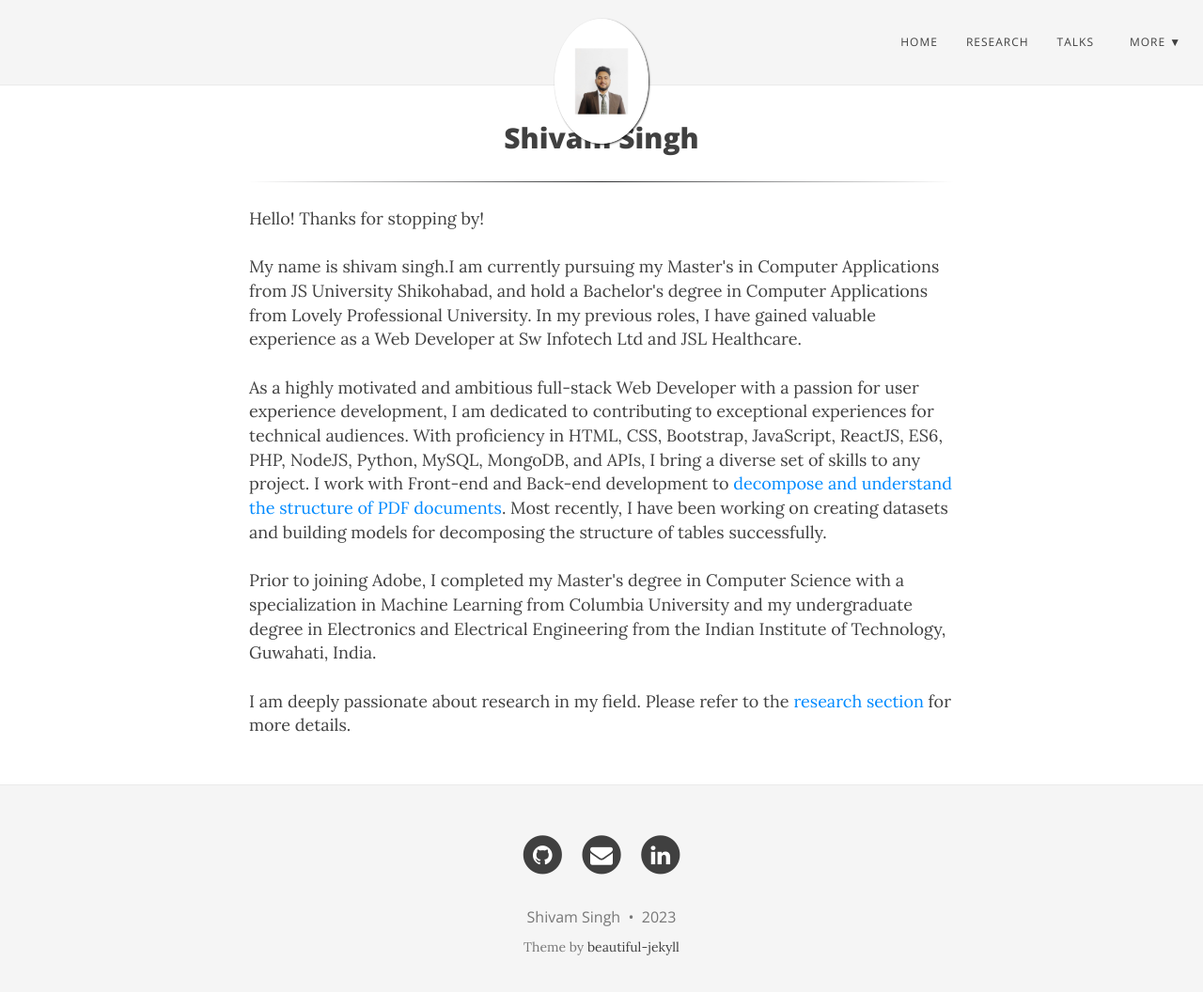
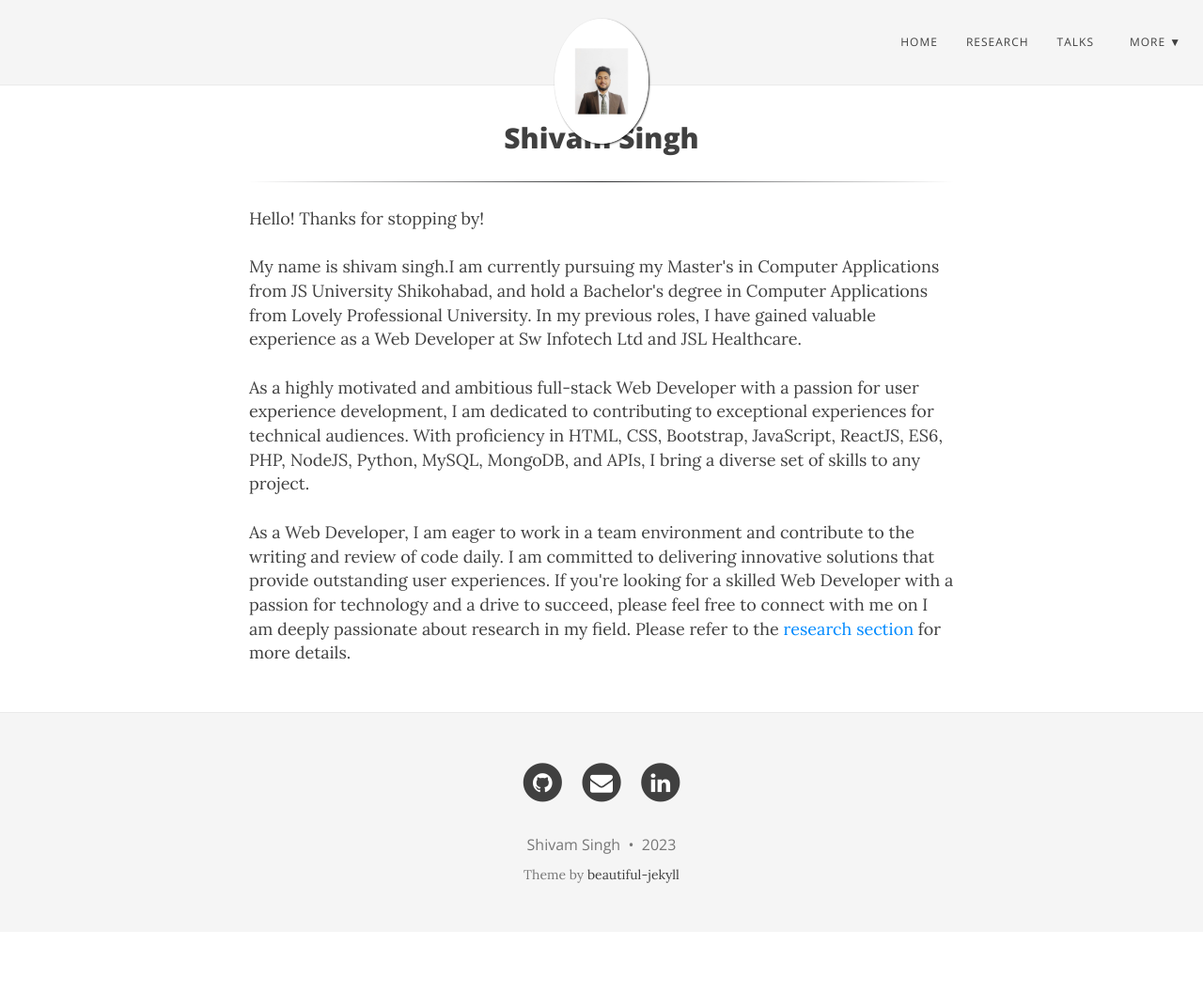
Before and after one commit to shivam8962/shivam8962.github.io, a Jekyll site: the page built from index.html, in a window 1280 px wide and 1069 px high. Shown: the top 1056 px of the window at 94% size. Built offline with Jekyll 4.4.1, drawn with Linux system fonts in a browser that asks for light colours; nearby versions of some CDN libraries; the list of posts is cut into pages by our own code.

Commit message:
Update index.html

```diff
--- a/index.html
+++ b/index.html
@@ -13,14 +13,11 @@ Hello! Thanks for stopping by! <br/><br/>
 My name is shivam singh.I am currently pursuing my Master's in Computer Applications from JS University Shikohabad, and hold a Bachelor's degree in Computer Applications from Lovely Professional University. In my previous roles, I have gained valuable experience as a Web Developer at Sw Infotech Ltd and JSL Healthcare.
 <br><br>
 As a highly motivated and ambitious full-stack Web Developer with a passion for user experience development, I am dedicated to contributing to exceptional experiences for technical audiences. With proficiency in HTML, CSS, Bootstrap, JavaScript, ReactJS, ES6, PHP, NodeJS, Python, MySQL, MongoDB, and APIs, I bring a diverse set of skills to any project.
+<br><br>
+As a Web Developer, I am eager to work in a team environment and contribute to the writing and review of code daily. I am committed to delivering innovative solutions that provide outstanding user experiences. If you're looking for a skilled Web Developer with a passion for technology and a drive to succeed, please feel free to connect with me on
 
 
 
-I work with Front-end and Back-end development to <a target="_blank" rel="noopener noreferrer" href="https://www.techtarget.com/searchcontentmanagement/news/252504322/Adobe-launches-PDF-extraction-generation-APIs">decompose and understand the structure of PDF documents</a>.
-Most recently, I have been working on creating datasets and building models for decomposing the structure of tables successfully.
-<br><br/>
-Prior to joining Adobe, I completed my Master's degree in Computer Science with a specialization in Machine Learning from Columbia University and my undergraduate degree in Electronics and Electrical Engineering from the Indian Institute of Technology, Guwahati, India.
-<br/><br/>
 I am deeply passionate about research in my field. Please refer to the <a target="_blank" rel="noopener noreferrer" href="/research"> research section </a> for more details.
 <!--I am broadly interested in research that combines multiple modalities to make use of the vast amount of information that is available to us, particularly in the fields of Computer Vision and Natural Language Processing.-->
 <!--Lately, I have taken a keen interest in understanding the interactions of humans and machine learning models.-->
```
